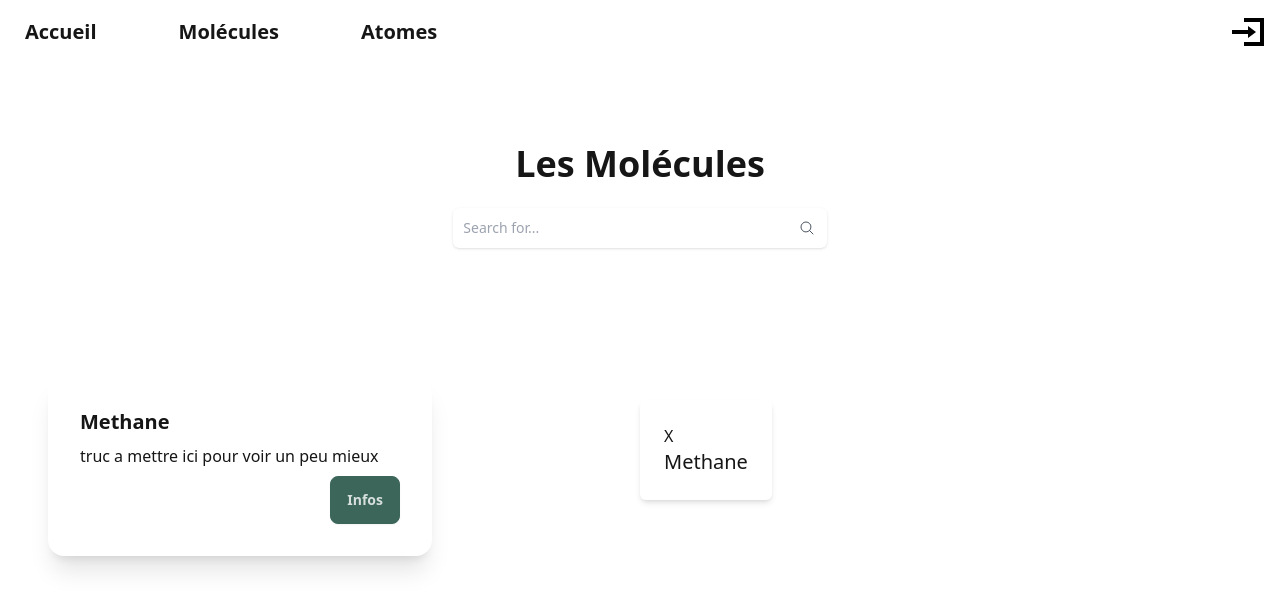
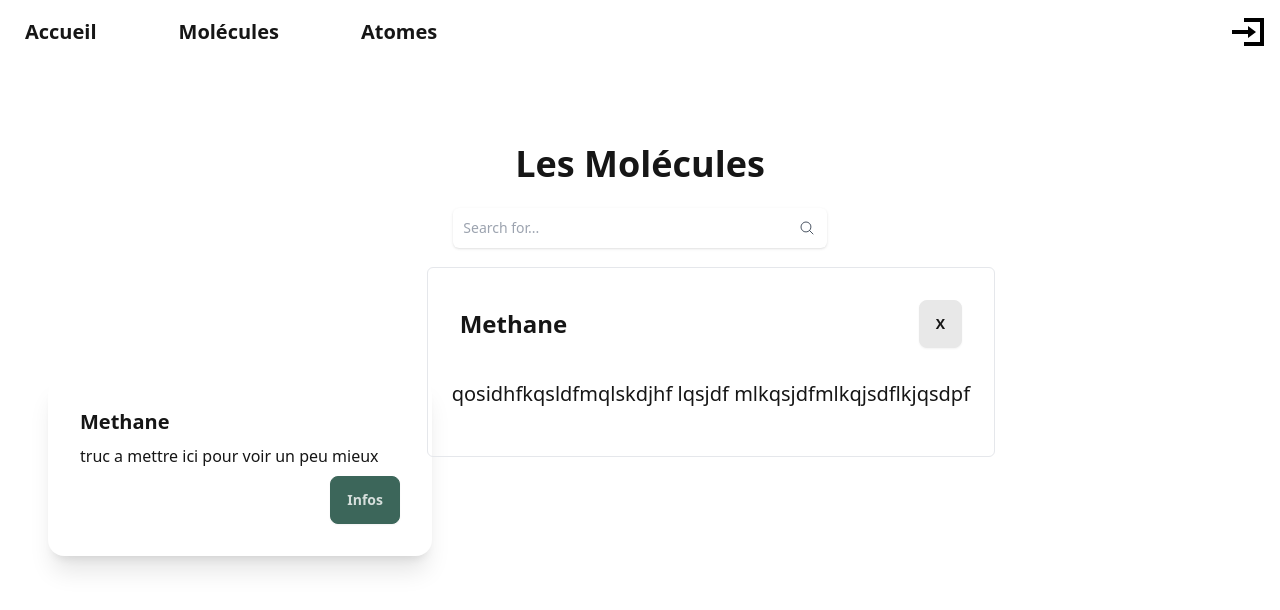
Before and after one commit to Les-Mages-Noirs/MolecuLearn, a Vue app: page /recipes in a window 1280 px wide. Both pictures are taken after a click on the button "Infos". Shown: the top 610 px of the page. Built offline with nearby package versions, Linux system fonts and the light colour scheme.

Commit message:
Refactor Modal component layout and styling

```diff
--- a/src/components/Modal.vue
+++ b/src/components/Modal.vue
@@ -14,9 +14,13 @@ defineProps<{
 </script>
 <template>
 
-  <div class="p-6 absolute top-1/2 left-1/2 shadow-md rounded-md " >
-    <button @click="$emit('closeModal')"> X </button>
-    <div class="text-xl"> {{  molecule.name }} </div>
+  <div class="p-6 absolute top-1/3 left-1/3 border border-gray-200 rounded-md z-10 " >
+    <div class="p-2 flex items-center justify-between">
+        <div class="text-2xl font-bold"> {{  molecule.name }} </div>
+        <button class="btn" @click="$emit('closeModal')"> X </button>
+    </div>
+
+    <div class="text-xl py-6"> qosidhfkqsldfmqlskdjhf lqsjdf mlkqsjdfmlkqjsdflkjqsdpf </div>
   </div>
 
 </template>
```
